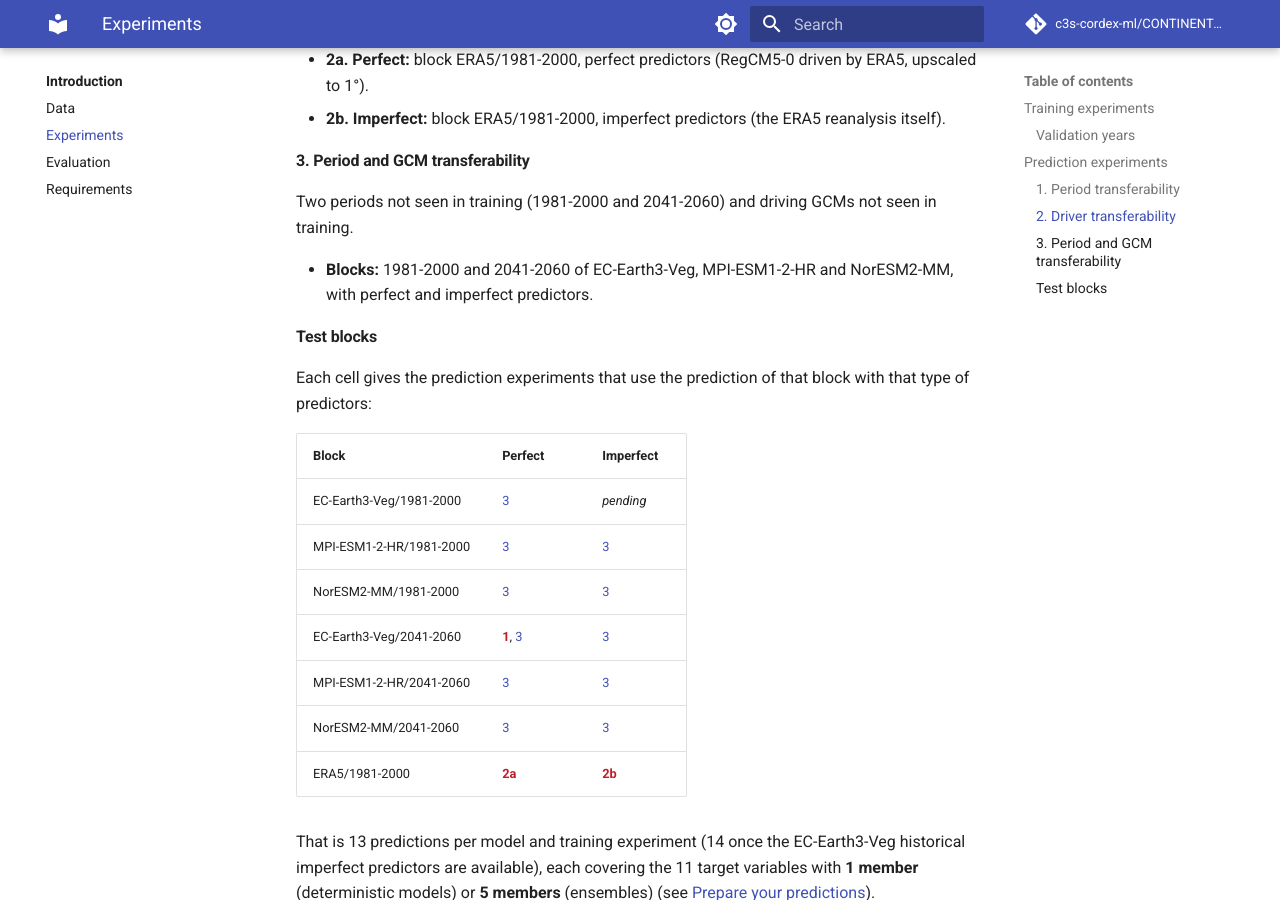
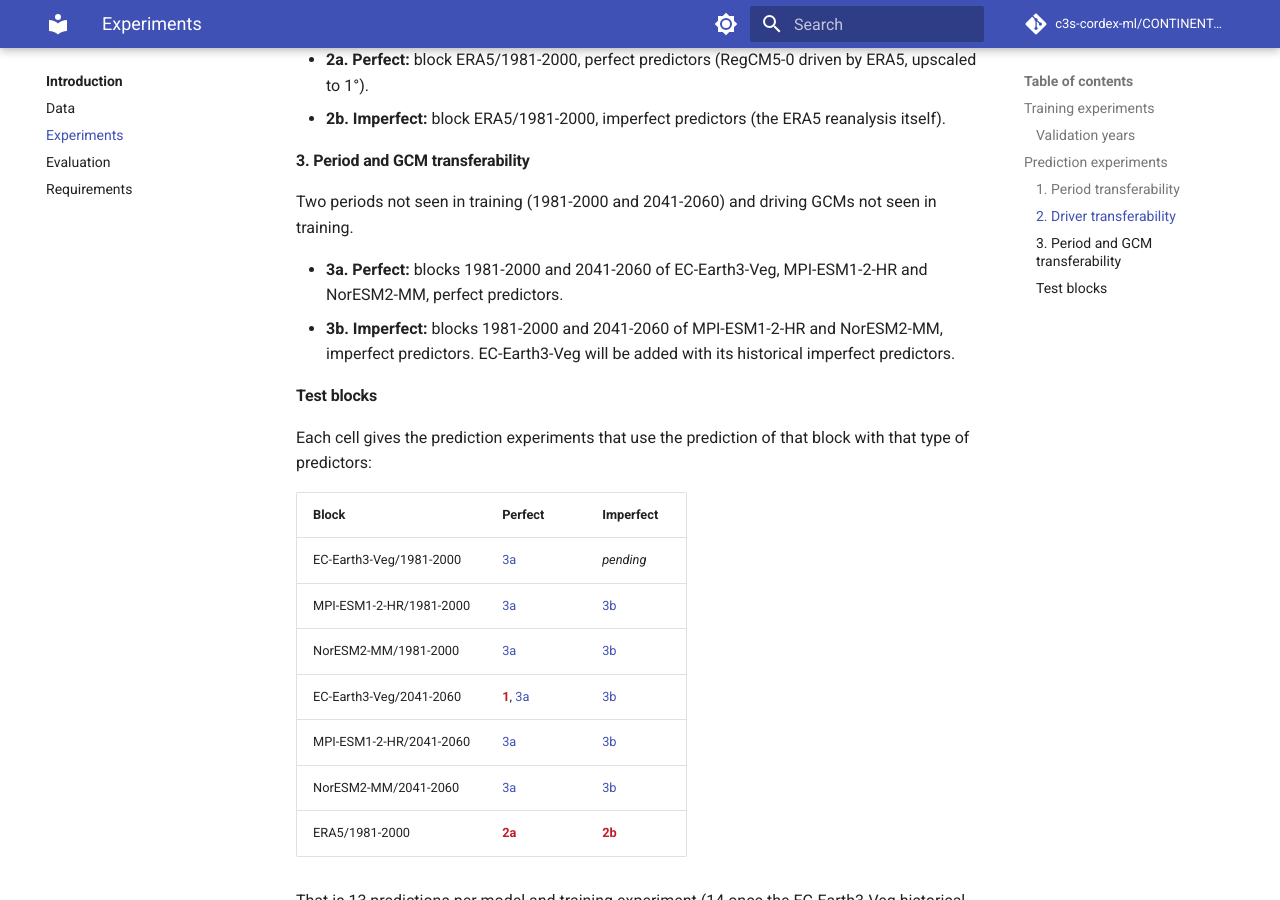
Before and after one commit to c3s-cordex-ml/CONTINENTAL-BENCH, an MkDocs documentation site: the page built from docs/introduction/experiments.md, in a window 1280 px wide and 900 px high, scrolled down 1290 px. Built offline with MkDocs 1.6.1 and Material for MkDocs 9.7.7, drawn with Linux system fonts in a browser that asks for light colours; comment, search, counter and statistics services are not loaded.

Commit message:
docs updated

```diff
--- a/docs/introduction/experiments.md
+++ b/docs/introduction/experiments.md
@@ -47,7 +47,9 @@ A driver not seen in training: the ERA5 reanalysis.
 
 Two periods not seen in training (1981-2000 and 2041-2060) and driving GCMs not seen in training.
 
-- **Blocks:** 1981-2000 and 2041-2060 of EC-Earth3-Veg, MPI-ESM1-2-HR and NorESM2-MM, with perfect and imperfect predictors.
+- **3a. Perfect:** blocks 1981-2000 and 2041-2060 of EC-Earth3-Veg, MPI-ESM1-2-HR and NorESM2-MM, perfect predictors.
+- **3b. Imperfect:** blocks 1981-2000 and 2041-2060 of MPI-ESM1-2-HR and NorESM2-MM, imperfect predictors. EC-Earth3-Veg
+  will be added with its historical imperfect predictors.
 
 #### Test blocks {#test-blocks}
 
@@ -55,12 +57,12 @@ Each cell gives the prediction experiments that use the prediction of that block
 
 | Block | Perfect | Imperfect |
 |---|---|---|
-| EC-Earth3-Veg/1981-2000 | [3](#exp-3) | *pending* |
-| MPI-ESM1-2-HR/1981-2000 | [3](#exp-3) | [3](#exp-3) |
-| NorESM2-MM/1981-2000 | [3](#exp-3) | [3](#exp-3) |
-| EC-Earth3-Veg/2041-2060 | <span class="skill">[1](#exp-1)</span>, [3](#exp-3) | [3](#exp-3) |
-| MPI-ESM1-2-HR/2041-2060 | [3](#exp-3) | [3](#exp-3) |
-| NorESM2-MM/2041-2060 | [3](#exp-3) | [3](#exp-3) |
+| EC-Earth3-Veg/1981-2000 | [3a](#exp-3) | *pending* |
+| MPI-ESM1-2-HR/1981-2000 | [3a](#exp-3) | [3b](#exp-3) |
+| NorESM2-MM/1981-2000 | [3a](#exp-3) | [3b](#exp-3) |
+| EC-Earth3-Veg/2041-2060 | <span class="skill">[1](#exp-1)</span>, [3a](#exp-3) | [3b](#exp-3) |
+| MPI-ESM1-2-HR/2041-2060 | [3a](#exp-3) | [3b](#exp-3) |
+| NorESM2-MM/2041-2060 | [3a](#exp-3) | [3b](#exp-3) |
 | ERA5/1981-2000 | <span class="skill">[2a](#exp-2)</span> | <span class="skill">[2b](#exp-2)</span> |
 
 That is 13 predictions per model and training experiment (14 once the EC-Earth3-Veg historical imperfect predictors are
```
Also changed, not shown: docs/introduction/evaluation.md (+2 -2 lines), docs/images/data_maps.png.
